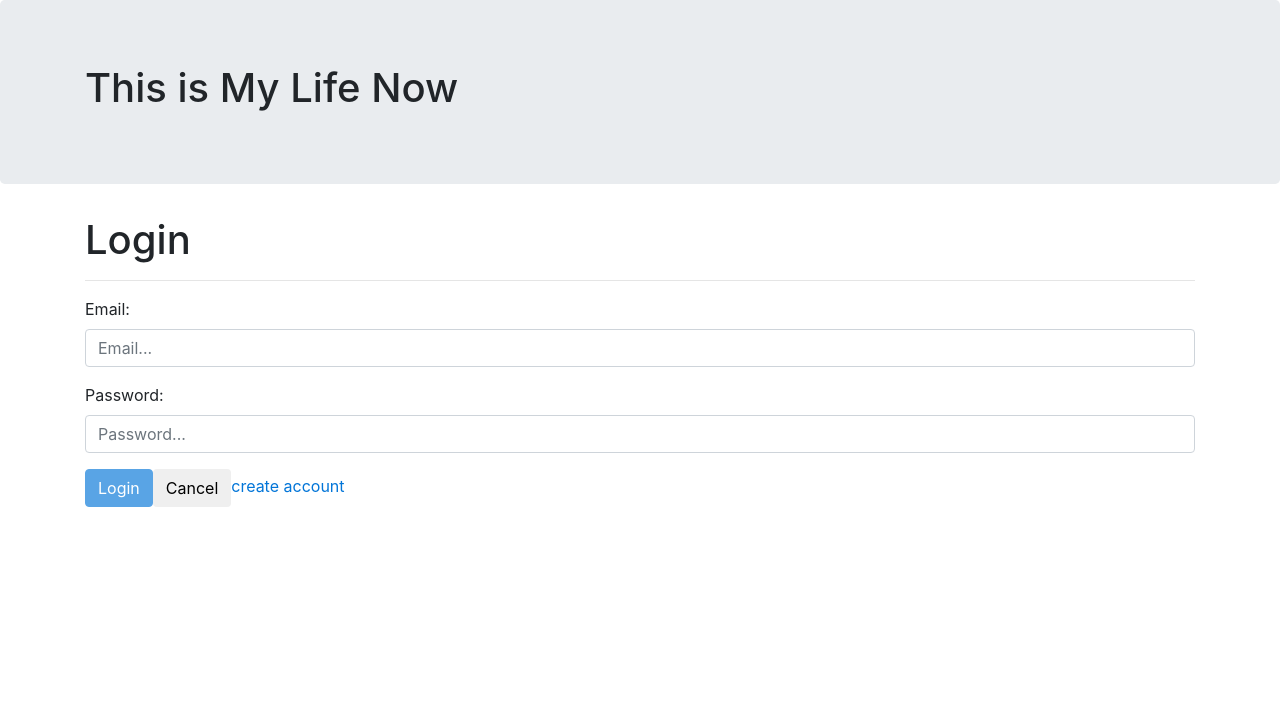
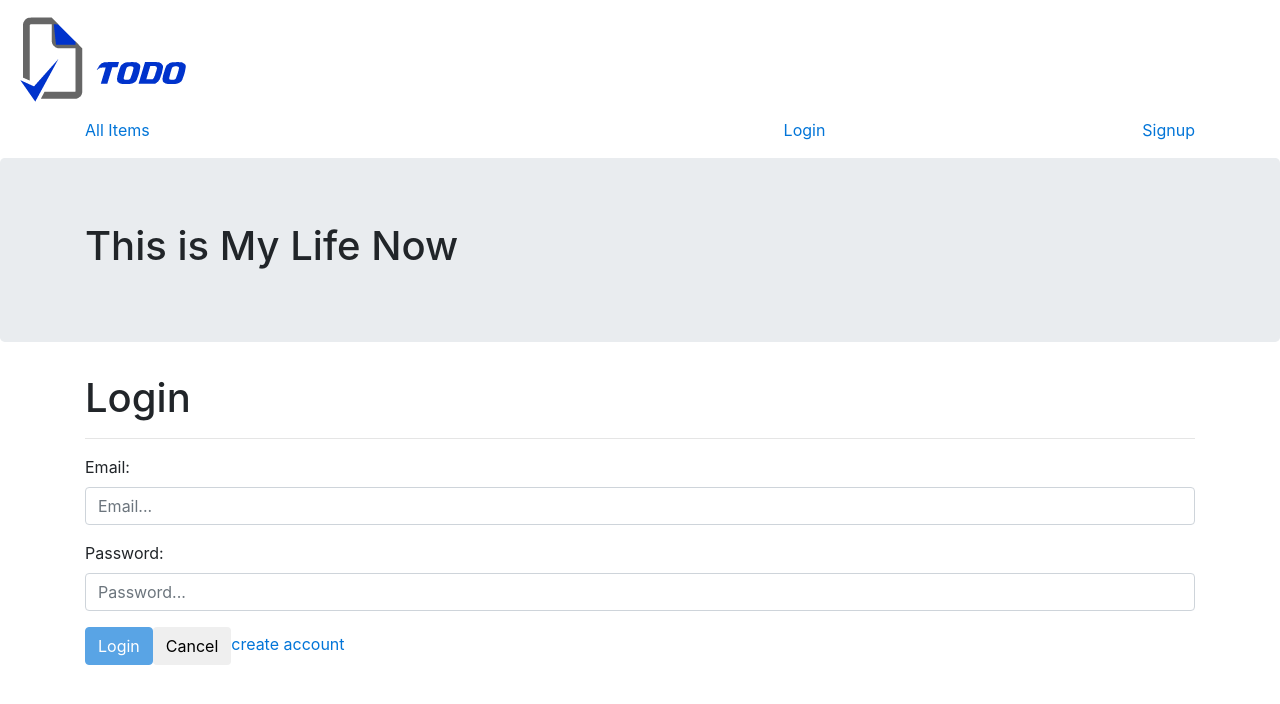
Before and after one commit to martin-d/LibWay, an Angular app: page /login in a window 1280 px wide. Shown: the top 704 px of the page. Built offline with nearby package versions, Linux system fonts and the light colour scheme.

Commit message:
current nav bar header

```diff
--- a/package.json
+++ b/package.json
@@ -34,6 +34,7 @@
     "@angular/language-service": "^4.2.4",
     "@types/jasmine": "~2.5.53",
     "@types/jasminewd2": "~2.0.2",
+    "@types/jquery": "^3.2.15",
     "@types/node": "~6.0.60",
     "codelyzer": "~3.2.0",
     "jasmine-core": "~2.6.2",
--- a/src/app/app.component.html
+++ b/src/app/app.component.html
@@ -1,3 +1,4 @@
+<app-header></app-header>
 <div class="jumbotron">
   <div class="container">
       <h1>{{title}}</h1>
--- a/src/app/app.component.ts
+++ b/src/app/app.component.ts
@@ -1,4 +1,5 @@
 import { Component } from '@angular/core';
+import { HeaderComponent } from './shared/header/header.component';
 
 @Component({
   selector: 'app-root',
--- a/src/app/app.module.ts
+++ b/src/app/app.module.ts
@@ -14,6 +14,7 @@ import { TodoComponent } from './todo/todo.component';
 import { TodoService } from './shared/services/todo.service';
 import { IsLoggedInGuard } from './shared/guards/is-logged-in.guard';
 import { NotFoundComponent } from './not-found/not-found.component';
+import { HeaderComponent } from './shared/header/header.component';
 
 @NgModule({
   declarations: [
@@ -21,7 +22,8 @@ import { NotFoundComponent } from './not-found/not-found.component';
     LoginComponent,
     SignupComponent,
     TodoComponent,
-    NotFoundComponent
+    NotFoundComponent,
+    HeaderComponent
   ],
   imports: [
     BrowserModule,
--- /dev/null
+++ b/src/app/shared/header/header.component.html
@@ -0,0 +1,32 @@
+<header>
+  <!-- <nav class="navbar navbar-toggleable-md navbar-light bg-faded"> -->
+  <nav class="navbar navbar-default navbar-fixed-top">
+    <!-- <button (click)="toggleMenu()" class="navbar-toggler navbar-toggler-right" type="button" data-toggle="collapse" data-target="#navbarSupportedContent"
+      aria-controls="navbarSupportedContent" aria-expanded="false" aria-label="Toggle navigation">
+      <span class="navbar-toggler-icon"></span>
+    </button> -->
+    <a class="navbar-brand" routerLink="/"><img class="navbar-logo" src="./assets/todo_logo.png" alt="Logo"></a>
+    <!-- <div [ngbCollapse]="isCollapsed" class="collapse navbar-collapse" id="navbarSupportedContent"> -->
+    <div class="container">
+      <ul class="nav navbar-nav">
+      <!-- <ul> -->
+        <li class="nav-item active">
+            <a (click)="toggleMenu()" class="nav-link" routerLink="/">All Items</a>
+        </li>
+        </ul><ul class="nav navbar-nav">
+        <!-- <li class="nav-item active">
+            <a (click)="toggleMenu()" class="nav-link" routerLink="/unknown">"Unknown"</a>
+        </li> -->
+        </ul><ul class="nav navbar-nav">
+        <li class="nav-item active">
+            <a (click)="toggleMenu()" class="nav-link" routerLink="/login">Login</a>
+        </li>
+        </ul><ul class="nav navbar-nav">
+        <li class="nav-item active">
+            <a (click)="toggleMenu()" class="nav-link" routerLink="/signup">Signup</a>
+        </li>
+      </ul>
+    </div>
+    <!-- </div> -->
+  </nav>
+</header>
--- /dev/null
+++ b/src/app/shared/header/header.component.ts
@@ -0,0 +1,20 @@
+import { Component, OnInit } from '@angular/core';
+
+@Component({
+  selector: 'app-header',
+  templateUrl: './header.component.html',
+  styleUrls: ['./header.component.scss']
+})
+export class HeaderComponent implements OnInit {
+  isCollapsed: boolean = true;
+
+  constructor() { }
+
+  ngOnInit() {
+  }
+
+  toggleMenu() {
+    this.isCollapsed = !this.isCollapsed;
+  }
+
+}
--- /dev/null
+++ b/src/assets/bootstrap/bootstrap.js
@@ -0,0 +1,2 @@
+
+import "~bootstrap/js/src/collapse.js";
--- a/src/index.html
+++ b/src/index.html
@@ -7,6 +7,7 @@
 
   <meta name="viewport" content="width=device-width, initial-scale=1">
   <link rel="icon" type="image/x-icon" href="favicon.ico">
+  <script src="//code.jquery.com/jquery-1.11.0.min.js"></script>
 </head>
 <body>
   <app-root></app-root>
```
Also changed, not shown: src/app/shared/header/header.component.scss (added), src/assets/todo_logo.png (added), 1 other file (tests, documents, lock files or other folders).
